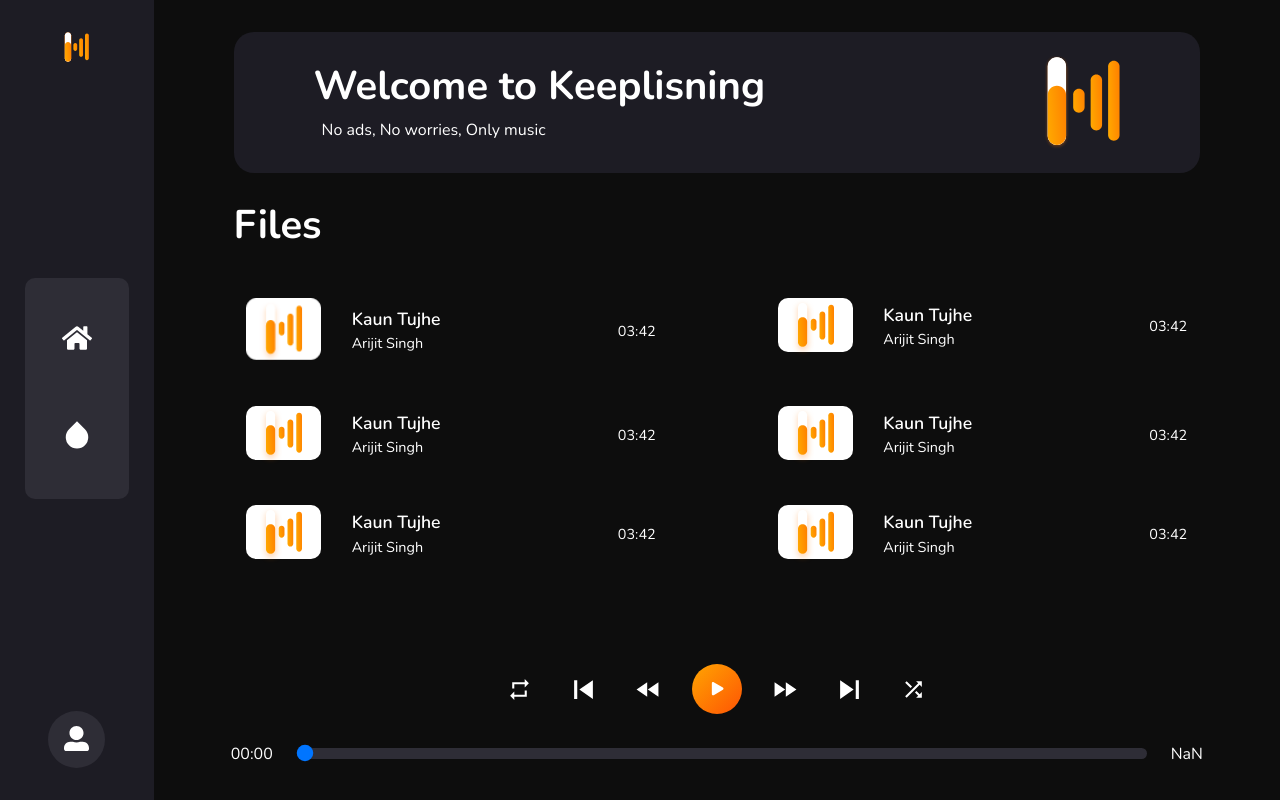
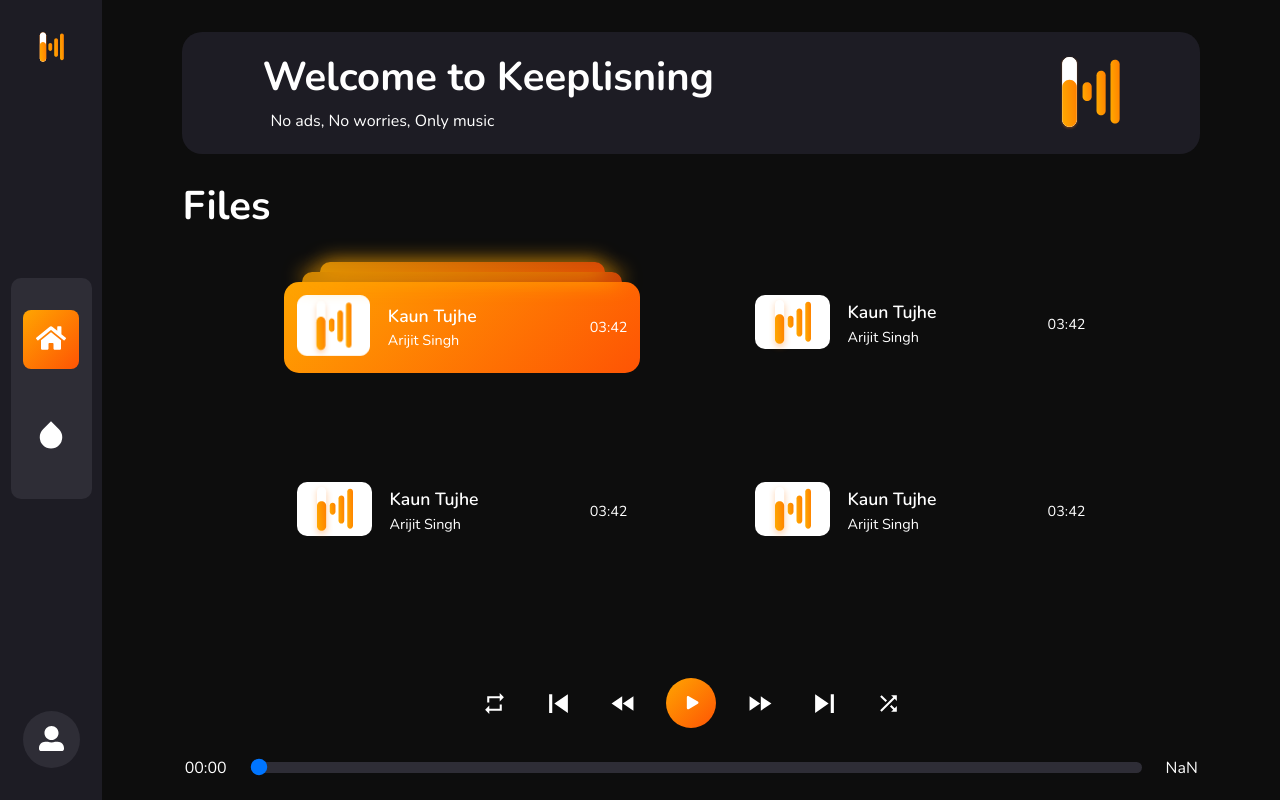
Before and after one commit to ayushyadav468/keeplisning, a Next.js app: page /player in a window 1280 px wide. Built offline with nearby package versions, Linux system fonts and the light colour scheme.

Commit message:
player main section now scrollable

```diff
--- a/components/AudioPlayer/AudioPlayer.style.js
+++ b/components/AudioPlayer/AudioPlayer.style.js
@@ -1,13 +1,17 @@
 import styled from 'styled-components';
 
 export const AudioPlayerContainer = styled.div`
-	width: 100%;
+	width: 92%;
 	padding: 0.5rem 2rem;
 	box-sizing: border-box;
 	display: flex;
 	flex-flow: column;
 	justify-content: center;
 	align-items: center;
+	background: var(--main-bg);
+	position: absolute;
+	bottom: 0;
+	right: 0;
 `;
 
 export const Wrapper = styled.div`
--- a/components/Drop/Drop.js
+++ b/components/Drop/Drop.js
@@ -1,8 +1,10 @@
+import { DropContainer, Heading } from './Drop.style';
+
 const Dropzone = () => {
 	return (
-		<div style={{ color: 'white' }}>
-			<h1>Dropzone</h1>
-		</div>
+		<DropContainer>
+			<Heading>Drop you music */.mp3 files here.</Heading>
+		</DropContainer>
 	);
 };
 
--- a/components/Drop/Drop.style.js
+++ b/components/Drop/Drop.style.js
@@ -0,0 +1,23 @@
+import styled from 'styled-components';
+
+export const DropContainer = styled.div`
+	width: 80%;
+	height: 85%;
+	margin: 5% 10%;
+	box-sizing: border-box;
+	border: 2px dashed white;
+	display: flex;
+	justify-content: center;
+	align-items: center;
+	&:hover {
+		border: 2px dashed var(--primary);
+	}
+`;
+
+export const Heading = styled.h2`
+	font-size: 1.2rem;
+	line-height: 1.5;
+	${DropContainer}:hover & {
+		color: var(--primary);
+	}
+`;
--- a/components/PlayerMain/PlayerMain.js
+++ b/components/PlayerMain/PlayerMain.js
@@ -8,6 +8,7 @@ import {
 	Logo,
 	MainContent,
 	Card,
+	ActiveCard,
 	SongImage,
 	SongDetail,
 	SongName,
@@ -27,8 +28,88 @@ const PlayerMain = () => {
 			</Welcome>
 			<Heading>Files</Heading>
 			<MainContent>
+				<ActiveCard>
+					<SongImage src='/DefaultSongImage.png' alt='Song Image' />
+					<SongDetail>
+						<SongName>Kaun Tujhe</SongName>
+						<SongBy>Arijit Singh</SongBy>
+					</SongDetail>
+					<SongDuration>03:42</SongDuration>
+				</ActiveCard>
 				<Card>
-					<SongImage src='/DefaultSongImage.png' alt='Song Image' />
+					<SongImage src='/DefaultSongImage.svg' alt='Song Image' />
+					<SongDetail>
+						<SongName>Kaun Tujhe</SongName>
+						<SongBy>Arijit Singh</SongBy>
+					</SongDetail>
+					<SongDuration>03:42</SongDuration>
+				</Card>
+				<Card>
+					<SongImage src='/DefaultSongImage.svg' alt='Song Image' />
+					<SongDetail>
+						<SongName>Kaun Tujhe</SongName>
+						<SongBy>Arijit Singh</SongBy>
+					</SongDetail>
+					<SongDuration>03:42</SongDuration>
+				</Card>
+				<Card>
+					<SongImage src='/DefaultSongImage.svg' alt='Song Image' />
+					<SongDetail>
+						<SongName>Kaun Tujhe</SongName>
+						<SongBy>Arijit Singh</SongBy>
+					</SongDetail>
+					<SongDuration>03:42</SongDuration>
+				</Card>
+				<Card>
+					<SongImage src='/DefaultSongImage.svg' alt='Song Image' />
+					<SongDetail>
+						<SongName>Kaun Tujhe</SongName>
+						<SongBy>Arijit Singh</SongBy>
+					</SongDetail>
+					<SongDuration>03:42</SongDuration>
+				</Card>
+				<Card>
+					<SongImage src='/DefaultSongImage.svg' alt='Song Image' />
+					<SongDetail>
+						<SongName>Kaun Tujhe</SongName>
+						<SongBy>Arijit Singh</SongBy>
+					</SongDetail>
+					<SongDuration>03:42</SongDuration>
+				</Card>
+				<Card>
+					<SongImage src='/DefaultSongImage.svg' alt='Song Image' />
+					<SongDetail>
+						<SongName>Kaun Tujhe</SongName>
+						<SongBy>Arijit Singh</SongBy>
+					</SongDetail>
+					<SongDuration>03:42</SongDuration>
+				</Card>
+				<Card>
+					<SongImage src='/DefaultSongImage.svg' alt='Song Image' />
+					<SongDetail>
+						<SongName>Kaun Tujhe</SongName>
+						<SongBy>Arijit Singh</SongBy>
+					</SongDetail>
+					<SongDuration>03:42</SongDuration>
+				</Card>
+				<Card>
+					<SongImage src='/DefaultSongImage.svg' alt='Song Image' />
+					<SongDetail>
+						<SongName>Kaun Tujhe</SongName>
+						<SongBy>Arijit Singh</SongBy>
+					</SongDetail>
+					<SongDuration>03:42</SongDuration>
+				</Card>
+				<Card>
+					<SongImage src='/DefaultSongImage.svg' alt='Song Image' />
+					<SongDetail>
+						<SongName>Kaun Tujhe</SongName>
+						<SongBy>Arijit Singh</SongBy>
+					</SongDetail>
+					<SongDuration>03:42</SongDuration>
+				</Card>
+				<Card>
+					<SongImage src='/DefaultSongImage.svg' alt='Song Image' />
 					<SongDetail>
 						<SongName>Kaun Tujhe</SongName>
 						<SongBy>Arijit Singh</SongBy>
--- a/components/PlayerMain/PlayerMain.style.js
+++ b/components/PlayerMain/PlayerMain.style.js
@@ -2,6 +2,7 @@ import styled from 'styled-components';
 
 export const Container = styled.div`
 	width: 100%;
+	height: 80vh;
 	box-sizing: border-box;
 	padding: 2rem 5rem;
 	display: flex;
@@ -9,6 +10,16 @@ export const Container = styled.div`
 	justify-content: flex-start;
 	align-items: flex-start;
 	gap: 2rem;
+	overflow-x: hidden;
+	overflow-y: auto;
+	/* Scrollbar styles */
+	&::-webkit-scrollbar {
+		width: 9px;
+	}
+	&::-webkit-scrollbar-thumb {
+		background: var(--primary);
+		border-radius: 5px;
+	}
 `;
 
 export const Welcome = styled.div`
@@ -42,12 +53,13 @@ export const SubHeading = styled.h3`
 `;
 
 export const Logo = styled.img`
-	width: 75px;
+	width: 60px;
 `;
 
 export const MainContent = styled.div`
 	width: 100%;
-	/* padding: 0 5rem; */
+	margin-top: 1rem;
+	margin-left: 10%;
 	display: flex;
 	flex-flow: row;
 	justify-content: flex-start;
@@ -57,7 +69,7 @@ export const MainContent = styled.div`
 `;
 
 export const Card = styled.div`
-	width: clamp(300px, 45%, 450px);
+	width: clamp(300px, 35%, 410px);
 	padding: 0.8rem 0.8rem;
 	margin: 0.5rem 0;
 	display: flex;
@@ -70,6 +82,46 @@ export const Card = styled.div`
 	&:focus,
 	&:hover {
 		background: var(--gradient);
+	}
+`;
+
+export const ActiveCard = styled.div`
+	width: clamp(300px, 35%, 410px);
+	padding: 0.8rem 0.8rem;
+	margin: 0.5rem 0;
+	display: flex;
+	flex-flow: row;
+	justify-content: space-between;
+	align-items: center;
+	gap: 0.5rem;
+	border-radius: 15px;
+	background: var(--gradient);
+	position: relative;
+	&::before {
+		content: '';
+		width: 90%;
+		height: 10px;
+		background: var(--gradient-lt);
+		border-top-left-radius: 15px;
+		border-top-right-radius: 15px;
+		position: absolute;
+		top: -10px;
+		left: 5%;
+		z-index: 0;
+		box-shadow: 0 0 20px 0px var(--primary);
+	}
+	&::after {
+		content: '';
+		width: 80%;
+		height: 10px;
+		background: var(--gradient-lt);
+		border-top-left-radius: 15px;
+		border-top-right-radius: 15px;
+		position: absolute;
+		top: -20px;
+		left: 10%;
+		z-index: 0;
+		box-shadow: 0 0 20px 0px var(--primary);
 	}
 `;
 
--- a/components/Sidebar/Sidebar.js
+++ b/components/Sidebar/Sidebar.js
@@ -1,10 +1,12 @@
 import Link from 'next/link';
+import { useState } from 'react';
 import {
 	Container,
 	LinkComponent,
 	ImageComponent,
 	Navbar,
 	NavbarItem,
+	ActiveNavbarItem,
 	UserLink
 } from './Sidebar.style';
 import { FaHome, FaUserAlt } from 'react-icons/fa';
@@ -14,12 +16,23 @@ import { RiDropFill } from 'react-icons/ri';
 // changeHome needs a boolean
 // to determine whether to change to Home or Drop section
 const Sidebar = ({ changeHome }) => {
+	const [isHome, setIsHome] = useState(true);
+	const [isDrop, setIsDrop] = useState(false);
+
 	const changeToHome = () => {
 		changeHome(true);
+		if (!isHome) {
+			setIsHome(true);
+			setIsDrop(false);
+		}
 	};
 
 	const changeToDrop = () => {
 		changeHome(false);
+		if (!isDrop) {
+			setIsDrop(true);
+			setIsHome(false);
+		}
 	};
 
 	return (
@@ -30,14 +43,28 @@ const Sidebar = ({ changeHome }) => {
 				</LinkComponent>
 			</Link>
 			<Navbar>
+				{isHome ? (
+					<ActiveNavbarItem onClick={changeToHome}>
+						<FaHome style={{ width: '30px', height: '30px', color: 'white' }} />
+					</ActiveNavbarItem>
+				) : (
 					<NavbarItem onClick={changeToHome}>
 						<FaHome style={{ width: '30px', height: '30px', color: 'white' }} />
 					</NavbarItem>
+				)}
+				{isDrop ? (
+					<ActiveNavbarItem onClick={changeToDrop}>
+						<RiDropFill
+							style={{ width: '30px', height: '30px', color: 'white' }}
+						/>
+					</ActiveNavbarItem>
+				) : (
 					<NavbarItem onClick={changeToDrop}>
 						<RiDropFill
 							style={{ width: '30px', height: '30px', color: 'white' }}
 						/>
 					</NavbarItem>
+				)}
 			</Navbar>
 			<Link href='/user' passHref>
 				<UserLink>
--- a/components/Sidebar/Sidebar.style.js
+++ b/components/Sidebar/Sidebar.style.js
@@ -8,6 +8,8 @@ export const Container = styled.div`
 	flex-flow: column;
 	justify-content: space-between;
 	align-items: center;
+	position: relative;
+	z-index: 10;
 `;
 
 export const LinkComponent = styled.a`
@@ -34,7 +36,7 @@ export const UserLink = styled.a`
 `;
 
 export const Navbar = styled.ul`
-	padding: 2rem 1.5rem;
+	padding: 2rem 0.8rem;
 	display: flex;
 	flex-flow: column;
 	gap: 2.5rem;
@@ -54,3 +56,11 @@ export const NavbarItem = styled.li`
 		background: var(--gradient);
 	}
 `;
+
+export const ActiveNavbarItem = styled.li`
+	list-style: none;
+	cursor: pointer;
+	padding: 0.8rem;
+	border-radius: 8px;
+	background: var(--gradient);
+`;
--- a/pages/player/Index.style.js
+++ b/pages/player/Index.style.js
@@ -2,21 +2,21 @@ import styled from 'styled-components';
 
 export const GridContainer = styled.main`
 	width: 100%;
-	min-height: 100vh;
-	overflow: hidden;
+	height: 100vh;
 	margin: 0;
 	padding: 0;
 	box-sizing: border-box;
 	color: white;
 	background-color: var(--main-bg);
 	display: grid;
-	grid-template-columns: 12% auto;
-	grid-template-rows: 12% auto auto 20%;
+	grid-template-columns: 8% auto;
+	grid-template-rows: 8% auto auto 20%;
 	grid-template-areas:
 		'sidebar main main main'
 		'sidebar main main main'
 		'sidebar main main main'
-		'sidebar player player player';
+		'sidebar main main main';
+	overflow: hidden;
 `;
 
 export const SideBarContainer = styled.section`
@@ -34,8 +34,3 @@ export const MainContainer = styled.section`
 	width: 100%;
 	grid-area: main;
 `;
-
-export const PlayerContainer = styled.section`
-	width: 100%;
-	grid-area: player;
-`;
--- a/pages/player/index.js
+++ b/pages/player/index.js
@@ -9,8 +9,7 @@ import {
 	GridContainer,
 	SideBarContainer,
 	PlayerNavbarContainer,
-	MainContainer,
-	PlayerContainer
+	MainContainer
 } from './Index.style';
 
 const Index = () => {
@@ -33,9 +32,7 @@ const Index = () => {
 				<PlayerNavbar changeHome={homeChangeHandler} />
 			</PlayerNavbarContainer> */}
 			<MainContainer>{isHome ? <PlayerMain /> : <Drop />}</MainContainer>
-			<PlayerContainer>
-				<AudioPlayer filePath={'/KaunTujhe.mp3'} />
-			</PlayerContainer>
+			<AudioPlayer filePath={'/RaataanLambiyan.mp3'} />
 		</GridContainer>
 	);
 };
--- a/styles/GlobalStyles.style.js
+++ b/styles/GlobalStyles.style.js
@@ -36,6 +36,8 @@ export const GlobalStyle = createGlobalStyle`
     --primary: #ffa501;
     --secondary: #fe5404;
     --gradient: linear-gradient(135deg, var(--primary) 0%, var(--secondary) 100%);
+    --gradient-lt: linear-gradient(90deg,rgba(255,165,1,0.8) 0%, rgba(254,84,4,0.8) 100%);
+    --gradient-ltst: linear-gradient(90deg,rgba(255,165,1,0) 0%, rgba(254,84,4,0) 100%);
 
     line-height: 1;
   }
```
Lines whose indentation alone changed are shown as unchanged.
